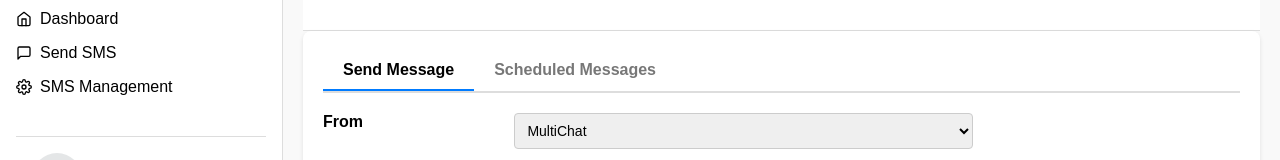
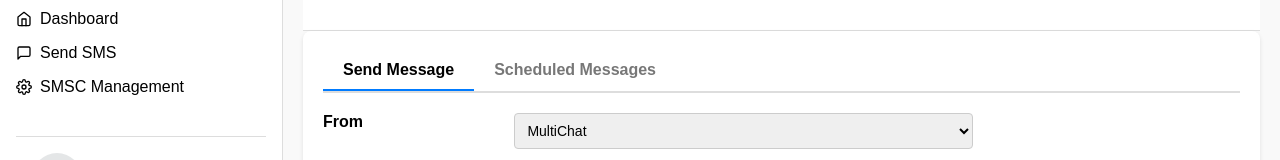
Before and after one commit to NandhiniKarvendhan/SMS-gateway-demo, a React (Create React App) app: page /send-sms in a window 1280 px wide. Shown: the part 144-304 px from the top of the page. Built offline with nearby package versions, Linux system fonts and the light colour scheme; no server answers.

Commit message:
Updating the admin

```diff
--- a/src/App.js
+++ b/src/App.js
@@ -19,7 +19,7 @@ function App() {
         <Route path="/dashboard" element={<Dashboard />} />
         <Route path="/history" element={<DataPage />} />
 
-        <Route path="/sms-management" element={<SMPPClientPage />} />
+        <Route path="/smsc-management" element={<SMPPClientPage />} />
         <Route path="/send-sms" element={<SentSms/>} />
         <Route path="/send-viber" element={<h2>Send Viber Page</h2>} />
         <Route path="/phonebook" element={<h2>Phonebook Page</h2>} />
--- a/src/components/ConnectionForm.jsx
+++ b/src/components/ConnectionForm.jsx
@@ -5,8 +5,8 @@ function ConnectionForm({ addLog }) {
   const [port, setPort] = useState('2775');
   const [systemId, setSystemId] = useState('');
   const [password, setPassword] = useState('');
-  const [systemType, setSystemType] = useState('');
-  const [version, setVersion] = useState('v3.4 (0x34)');
+  const [systemType, setSystemType] = useState('SMPP');
+  // const [version, setVersion] = useState('v3.4 (0x34)');
   const [status, setStatus] = useState('Unbound');
   const [isDisconnectEnabled, setIsDisconnectEnabled] = useState(false);
 
@@ -66,7 +66,7 @@ function ConnectionForm({ addLog }) {
             onChange={(e) => setSystemType(e.target.value)}
           />
         </div>
-        <div className="form-group">
+        {/* <div className="form-group">
           <label>Version</label>
           <select
             value={version}
@@ -75,11 +75,11 @@ function ConnectionForm({ addLog }) {
             <option>v3.4 (0x34)</option>
             <option>v5.0 (0x50)</option>
           </select>
-        </div>
+        </div> */}
       </div>
       <div className="button-group">
         <button className="btn connect" onClick={handleConnect}>
-          Connect
+          Test Connection
         </button>
         <button className="btn tx-only">TX-only</button>
         <button className="btn rx-only">RX-only</button>
--- a/src/components/Header.jsx
+++ b/src/components/Header.jsx
@@ -13,10 +13,10 @@ const Header = () => {
     "/number-lookup": "Number Lookup",
     "/api-setup": "API Setup",
     "/subscription-links": "Subscription Links",
-    "/sms-management": "SMS Management",
+    "/smsc-management": "SMSC Management",
   };
 
-  const pageTitle = pageTitles[location.pathname] || "Messente";
+  const pageTitle = pageTitles[location.pathname] || "Multi Chat";
 
   return (
     <header className="header">
--- a/src/components/Sidebar.jsx
+++ b/src/components/Sidebar.jsx
@@ -37,8 +37,8 @@ const Sidebar = () => {
         <li onClick={() => handleNavigation("/subscription-links")}>
           <FiGlobe /> Subscription links
         </li> */}
-        <li onClick={() => handleNavigation("/sms-management")}>
-          <FiSettings /> SMS Management
+        <li onClick={() => handleNavigation("/smsc-management")}>
+          <FiSettings /> SMSC Management
         </li>
       </ul>
 
```
